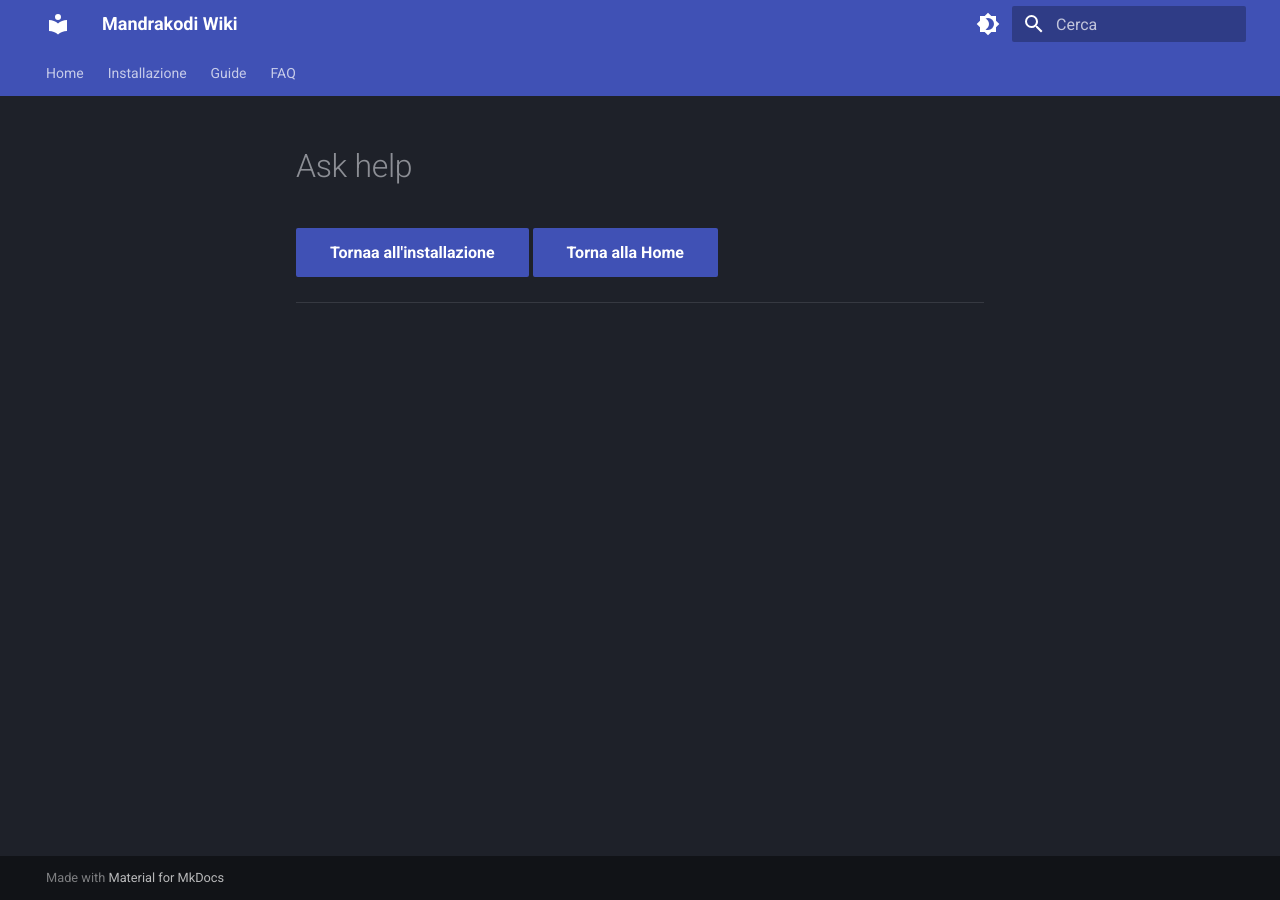
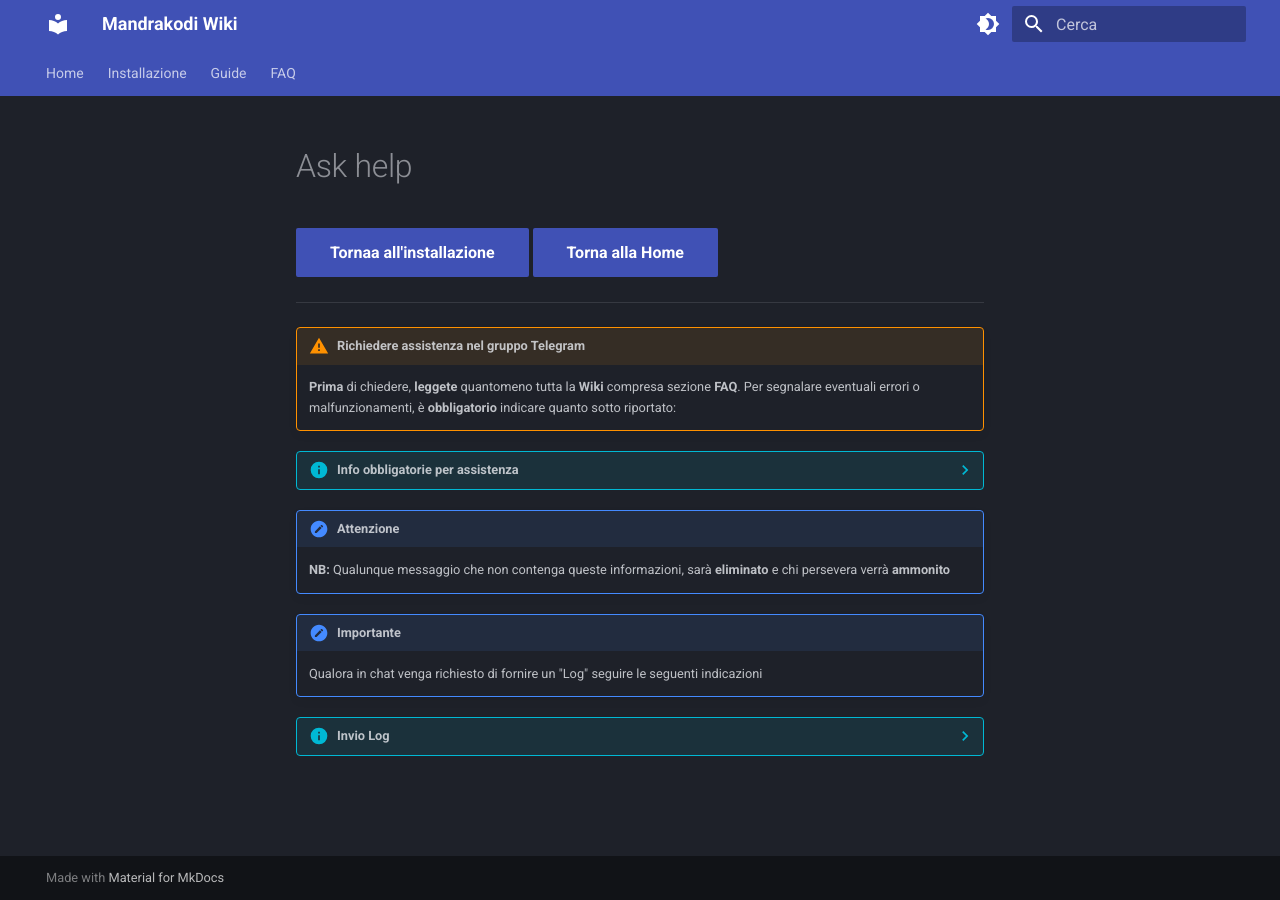
Before and after one commit to campipaolo/Mandrakodi-Wiki, an MkDocs documentation site: the page built from docs/installazione/ask_help.md, in a window 1280 px wide. Built offline with MkDocs 1.6.1 and Material for MkDocs 9.7.7, drawn with Linux system fonts in a browser that asks for light colours.

Commit message:
ask help
page ask help

```diff
--- a/docs/installazione/ask_help.md
+++ b/docs/installazione/ask_help.md
@@ -1,3 +1,40 @@
-[Tornaa all'installazione](../installazione/install.md.md){.md-button .md-button--primary} [Torna alla Home](../index.md){.md-button .md-button--primary}
+[Tornaa all'installazione](../installazione/install.md){.md-button .md-button--primary} [Torna alla Home](../index.md){.md-button .md-button--primary}
 
 ------
+
+!!! warning "Richiedere assistenza nel gruppo Telegram"
+    **Prima** di chiedere, **leggete** quantomeno tutta la  **Wiki** compresa sezione **FAQ**.
+     Per segnalare eventuali errori o malfunzionamenti, è **obbligatorio** indicare quanto sotto riportato:
+
+??? info "Info obbligatorie per assistenza"
+    **Riportare in chat in unico messaggio**
+
+    * Sezione, sottosezione e link/canale non funzionante
+    * Device utilizzato (se Android, versione Android)
+    * Gestore internet fisso/mobile (Tim, Wind, Vodafone ecc.)
+    * DNS utilizzati, dove sono stati impostati (Device o Router) ed esito  [test dns](https://dnsleaktest.com)
+    * Selezionare "Extended test" e attendere, deve segnare ISP con nome dei dns impostati
+
+!!! caution "Attenzione"
+    **NB:** Qualunque messaggio che non contenga queste informazioni, sarà **eliminato** e chi persevera verrà **ammonito**
+
+
+
+!!! important "Importante"
+    Qualora in chat venga richiesto di fornire un "Log" seguire le seguenti indicazioni
+
+??? info "Invio Log"
+    **Avviare Kodi**
+
+    * Impostazioni, "Addon"
+    * "Installa da repository", "Addon Programmi"
+    * "Kodi Logfile Uploader", "Installa"
+    * Premere "Avvia" (l'addon è avviabile anche dalla pagina principale di Kodi nella sezione "Addon Programmi")
+    * Ripetete l'errore su Mandrakodi
+    * Dalla home di Mandrakodi, andate su Help Me e cliccate su "Send Log"
+    * Se l'errore vi succede prima di accedere alla home di MandraKodi, o al momento dell'invio, aprite direttamente il plugin da Addon > Programm
+    * Nella maschera che vi compare, che vi chiede se, il file, volete visualizzarlo (view) o inviarlo (upload), cliccate su upload
+    * Vi comparirà una seconda maschera che vi restituisce il link per vedere il log dal web
+    * Segnatevi quel link e inviatelo al bot delle credenziali anteponendo la parola log
+    (Esempio:
+    log https://paste.kodi.tv/ukoxehudej)
```
Also changed, not shown: docs/installazione/kodi_settings.md (+4 -4 lines), docs/images/kodi_log.jpg (added).
